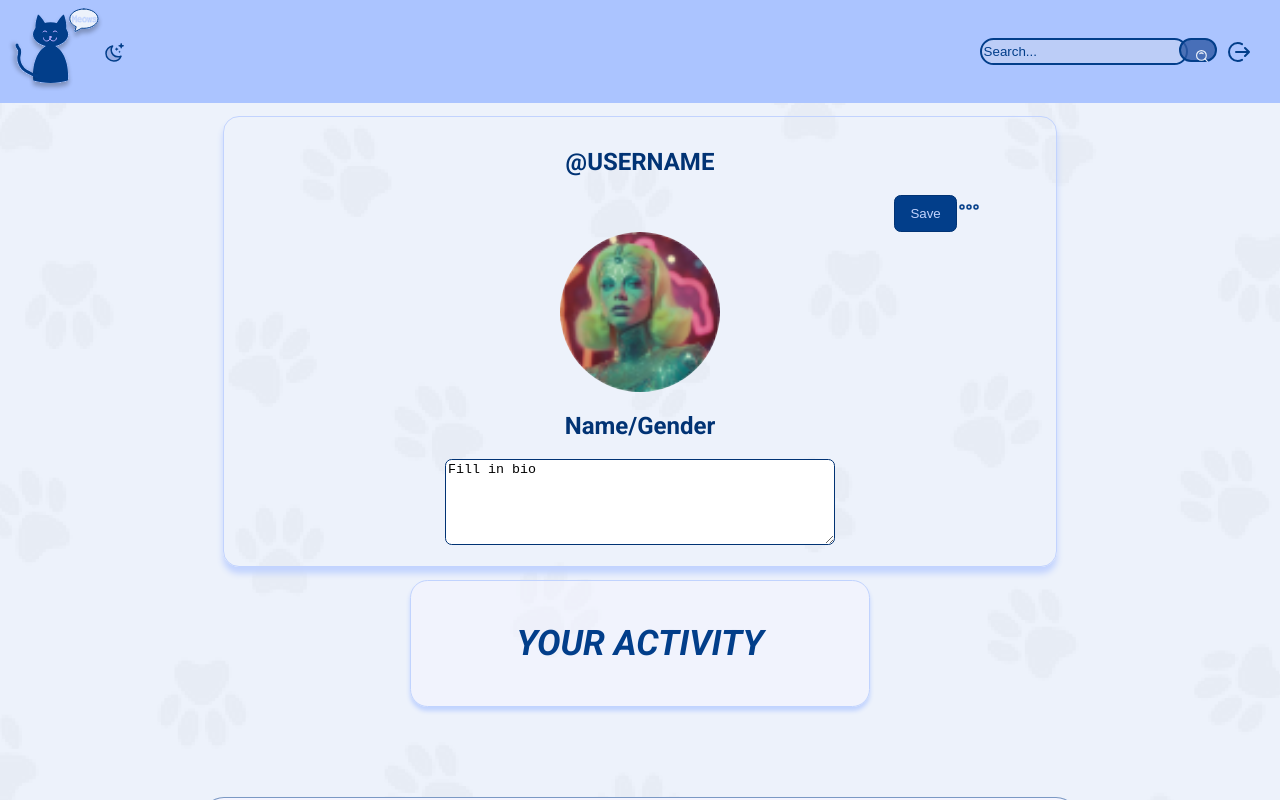
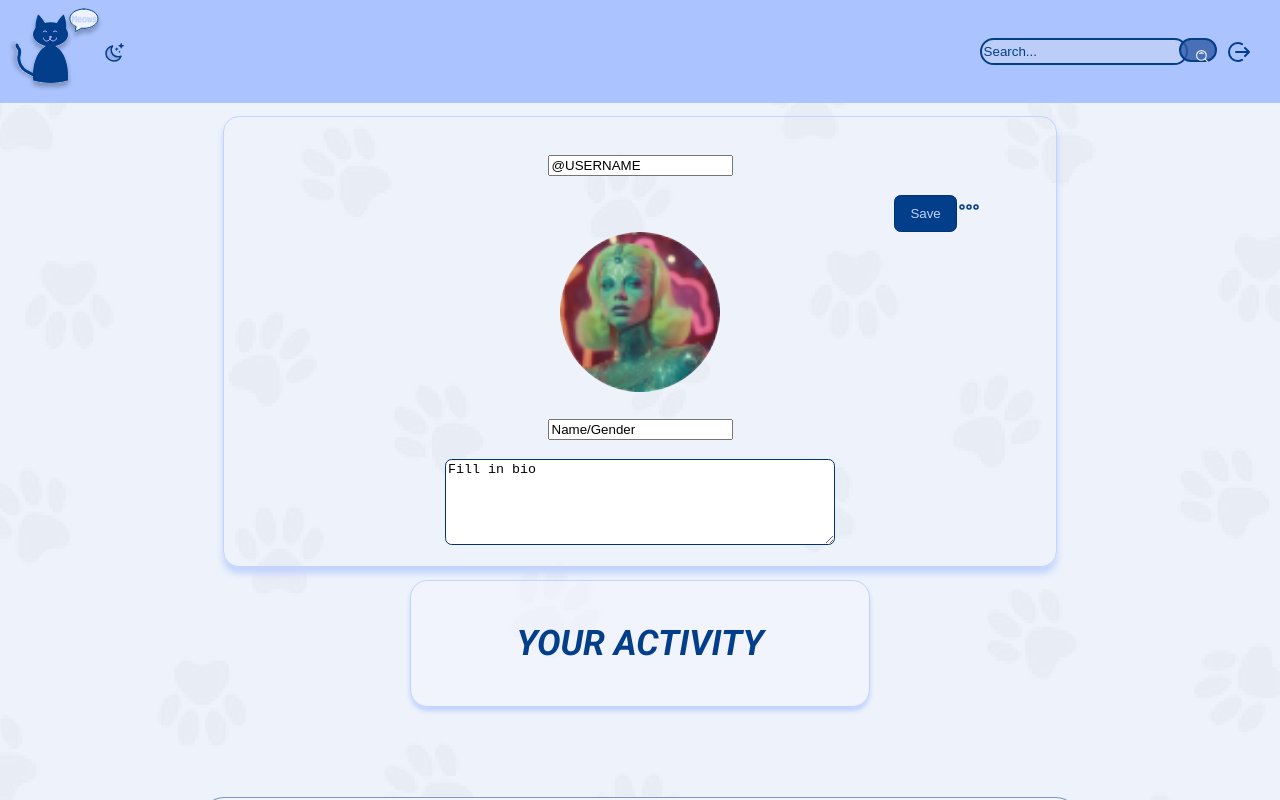
Before and after one commit to LeahJKH/Meows, a React (Vite) app: page /userprofile in a window 1280 px wide. Both pictures are taken after a click on the icon 925 px from the left and 207 px from the top of the page. Shown: the top 800 px of the page. Built offline with nearby package versions, Linux system fonts and the light colour scheme.

Commit message:
editable username and name

```diff
--- a/src/Pages/UserProfilePage/userProfile.tsx
+++ b/src/Pages/UserProfilePage/userProfile.tsx
@@ -9,27 +9,66 @@ import MoreSvg from "../../assets/Icons/More";
 export function UserProfile() {
   const { darkMode } = useTheme();
 
+  // State for user information
+  const [username, setUsername] = useState("@USERNAME");
+  const [nameGender, setNameGender] = useState("Name/Gender");
+
   // State for the bio content
   const [bio, setBio] = useState(() => {
     const storedBio = localStorage.getItem("userBio");
     return storedBio || "Fill in bio";
   });
-  // State to track whether the bio is in edit mode
-  const [isEditingBio, setIsEditingBio] = useState(false);
+
+  // State to track whether user info is in edit mode
+  const [isEditingInfo, setIsEditingInfo] = useState(false);
 
   // Handler for updating the bio
   const handleBioChange = (event: ChangeEvent<HTMLTextAreaElement>) => {
     setBio(event.target.value);
   };
 
+  // Handler for updating username and name/gender
+  const handleInfoChange = (event: ChangeEvent<HTMLInputElement>) => {
+    const { name, value } = event.target;
+    if (name === "username") {
+      setUsername(value);
+    } else if (name === "nameGender") {
+      setNameGender(value);
+    }
+  };
+
   // Handler for toggling edit mode
   const handleEditClick = () => {
-    setIsEditingBio(!isEditingBio);
+    setIsEditingInfo(!isEditingInfo);
+  };
+
+  // Save changes
+  const handleSaveClick = () => {
+    localStorage.setItem("username", username);
+    localStorage.setItem("nameGender", nameGender);
+    setIsEditingInfo(false);
   };
 
   useEffect(() => {
     localStorage.setItem("userBio", bio);
   }, [bio]);
+
+  useEffect(() => {
+    // Load user information from local storage
+    const storedUsername = localStorage.getItem("username");
+    const storedNameGender = localStorage.getItem("nameGender");
+
+    if (storedUsername) {
+      setUsername(storedUsername);
+    }
+
+    if (storedNameGender) {
+      setNameGender(storedNameGender);
+    }
+
+    const storedBio = localStorage.getItem("userBio");
+    setBio(storedBio || "Fill in bio");
+  }, []);
 
   const containerClass = darkMode
     ? styles.profilePageContainerdark
@@ -41,6 +80,7 @@ export function UserProfile() {
   const wholeUserProfileClass = darkMode
     ? styles.wholeUserProfiledark
     : styles.wholeUserProfile;
+
   useEffect(() => {
     if (darkMode) {
       document.body.classList.add("dark-mode-body");
@@ -55,10 +95,21 @@ export function UserProfile() {
   return (
     <div className={wholeUserProfileClass}>
       <div className={containerClass}>
-        <h2 className={styles.HeadingCol}>@USERNAME</h2>
+        <h2 className={styles.HeadingCol}>
+          {isEditingInfo ? (
+            <input
+              type="text"
+              name="username"
+              value={username}
+              onChange={handleInfoChange}
+            />
+          ) : (
+            username
+          )}
+        </h2>
         <div className={styles.icons}>
-          {isEditingBio ? (
-            <button className={styles.saveButton} onClick={handleEditClick}>
+          {isEditingInfo ? (
+            <button className={styles.saveButton} onClick={handleSaveClick}>
               Save
             </button>
           ) : (
@@ -71,9 +122,19 @@ export function UserProfile() {
           src="public/Alicia.jpg"
           alt="Pretty Alien makeup look"
         />
-        <h2 className={styles.HeadingCol}>Name/Gender</h2>
-        {/* Conditionally render a textarea or a div based on edit mode */}
-        {isEditingBio ? (
+        <h2 className={styles.HeadingCol}>
+          {isEditingInfo ? (
+            <input
+              type="text"
+              name="nameGender"
+              value={nameGender}
+              onChange={handleInfoChange}
+            />
+          ) : (
+            nameGender
+          )}
+        </h2>
+        {isEditingInfo ? (
           <textarea
             className={styles.bioTextarea}
             value={bio}
```
